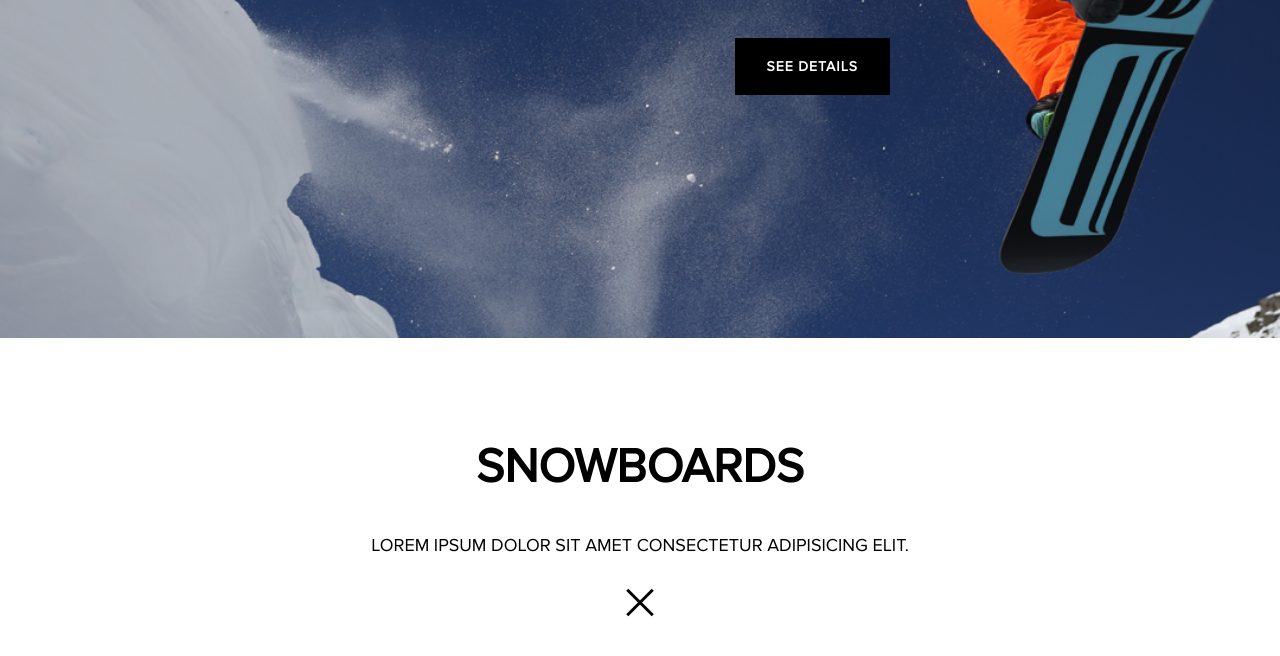
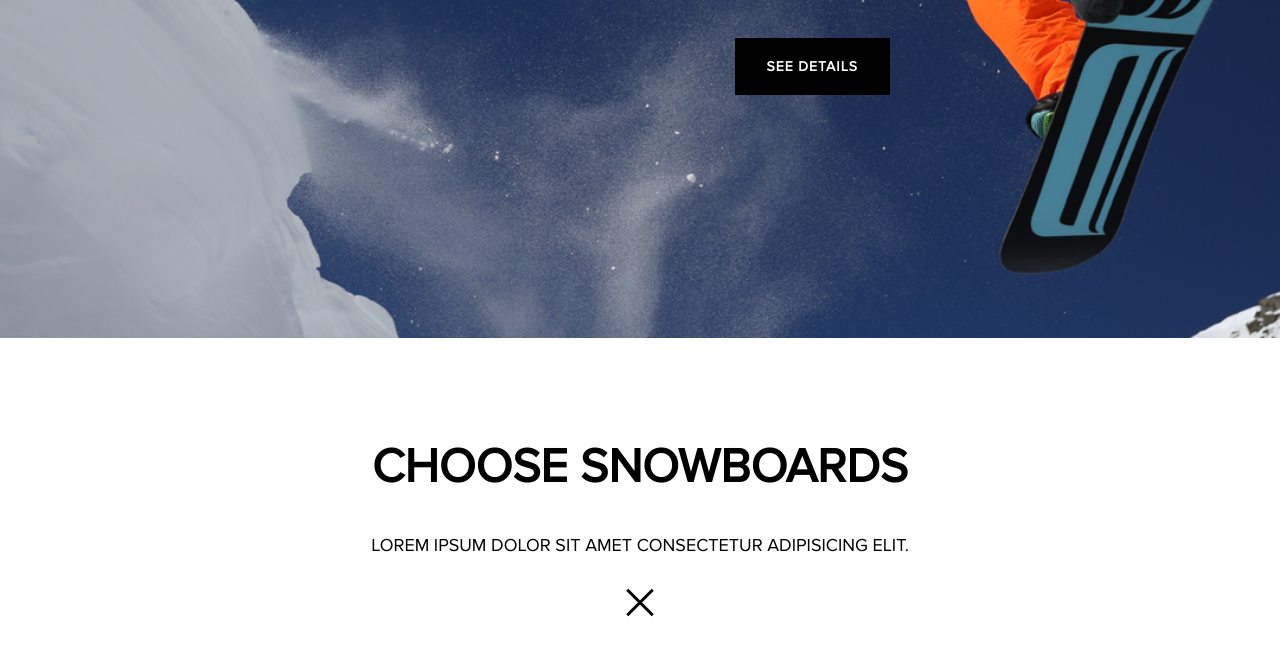
Before and after one commit to AzaBays/snowboards.github.io, a plain HTML site: page index.html in a window 1280 px wide. Shown: the part 462-1118 px from the top of the page. Drawn offline with Linux system fonts and the light colour scheme.

Commit message:
Changed index.html snaowboards section

```diff
--- a/index.html
+++ b/index.html
@@ -47,7 +47,7 @@
 
     <section id="snowboards">
         <div class="section-header">
-            <h1 class="section-header__title">snowboards</h1>
+            <h1 class="section-header__title">choose snowboards</h1>
             <p class="section-header__subtitle">Lorem ipsum dolor sit amet consectetur adipisicing elit.</p>
             <div class="section-header__icon"></div>
         </div>
```
